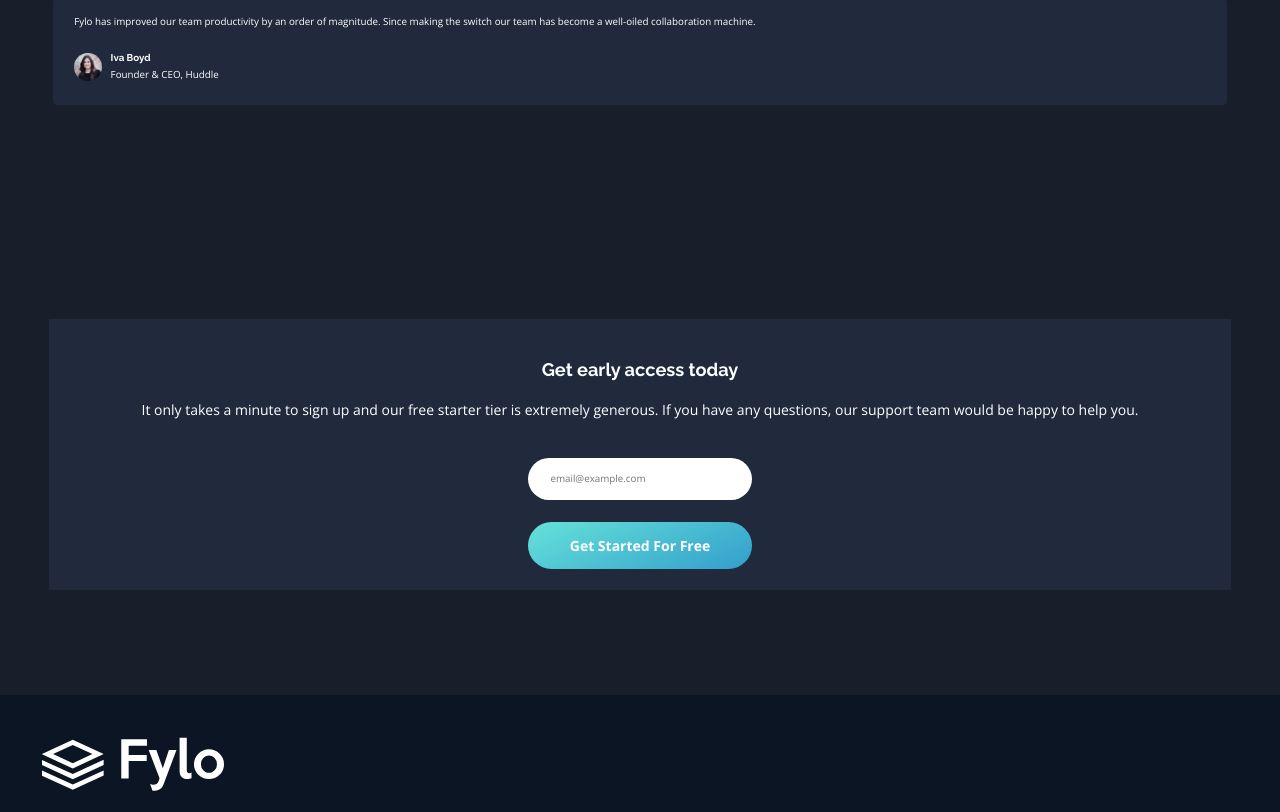
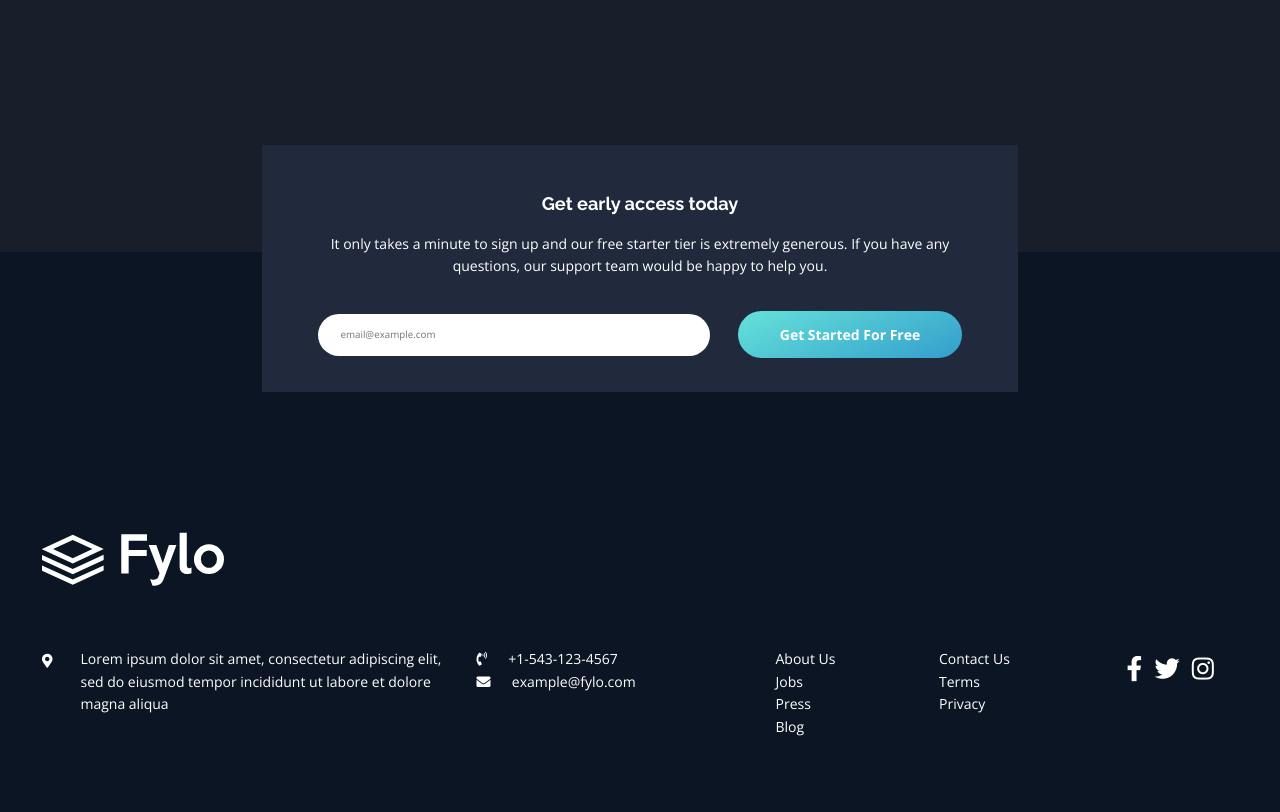
Before and after one commit to dannyvaneeckhoutte/FM---Fylo-Dark-Landing-Page, a plain HTML site: page index.html in a window 1280 px wide. Shown: the part 2449-3261 px from the top of the page. Drawn offline with nearby package versions, Linux system fonts and the light colour scheme.

Commit message:
Positioning cards and footer layout desktop

```diff
--- a/index.html
+++ b/index.html
@@ -179,6 +179,7 @@
       </section>
       <footer>
         <img src="/images/logo.svg" alt="Fylo logo" />
+        <div class="footer-wrapper">
           <div class="footer-1">
             <i class="fas fa-map-marker-alt"></i>
             <p>
@@ -218,18 +219,17 @@
             <i class="fab fa-twitter"></i>
             <i class="fab fa-instagram"></i>
           </div>
-      </footer>
-    </main>
-
-    <footer>
+        </div>
         <p class="attribution">
           Challenge by
           <a href="https://www.frontendmentor.io?ref=challenge" target="_blank"
             >Frontend Mentor</a
           >. Coded by
-        <a href="https://github.com/dannyvaneeckhoutte">Danny Van Eeckhoutte</a
+          <a href="https://github.com/dannyvaneeckhoutte"
+            >Danny Van Eeckhoutte</a
           >.
         </p>
       </footer>
+    </main>
   </body>
 </html>
--- a/scss/style.scss
+++ b/scss/style.scss
@@ -132,7 +132,13 @@ section {
     }
   }
   &.testimonials {
-    // background-color: $Light-Red;
+    @media only screen and (min-width: 768px) {
+      display: flex;
+      justify-content: center;
+      .card {
+        max-width: 20rem;
+      }
+    }
     img.quote {
       width: 1.5rem;
       margin: 0;
@@ -171,34 +177,60 @@ section {
     }
   }
   &.access {
+    padding: 0 3rem;
     .access-card {
       background: $Dark-Blue-bg-testimonials;
-      margin: 1.5rem;
+      max-width: 54rem;
+      margin: 0 auto;
       padding: 1.5rem;
-    }
+      position: relative;
+      bottom: -10rem;
       form {
         display: flex;
         flex-direction: column;
         justify-content: center;
         align-items: center;
+        margin: 0 auto;
         input {
           font-size: 0.7rem;
           margin: 1.6rem 0;
+        }
+        @media only screen and (min-width: 768px) {
+          // width: 30rem;
+          flex-direction: row;
+          input {
+            flex-grow: 2;
+            margin-right: 2rem;
+          }
+        }
+      }
+      @media only screen and (min-width: 768px) {
+        padding: 2rem 4rem 1rem;
       }
     }
   }
 }
 
 footer {
-  display: flex;
-  flex-direction: column;
+  text-align: left;
+  padding: 20rem 3rem 3rem;
   background: $Dark-Blue-bg-footer;
-  text-align: left;
-  padding: 3rem;
   img {
     width: 13rem;
     margin-bottom: 3rem;
   }
+  .footer-wrapper {
+    display: flex;
+    flex-direction: column;
+    text-align: left;
+    margin-top: 1rem;
+    @media only screen and (min-width: 768px) {
+      display: grid;
+      grid-template-columns: 3fr 2fr 1fr 1fr 1fr;
+      gap: 2rem;
+      justify-content: space-between;
+    }
+
     .footer-1 {
       display: flex;
       margin-bottom: 0;
@@ -219,7 +251,7 @@ footer {
     }
     ul {
       li {
-      margin: 1rem 0;
+        margin: 0;
       }
     }
     .footer-5 {
@@ -227,6 +259,7 @@ footer {
       font-size: 1.8rem;
       .fab {
         margin: 0 0.2rem;
+      }
     }
   }
 }
```
Also changed, not shown: css/style.css. Lines whose indentation alone changed are shown as unchanged.
